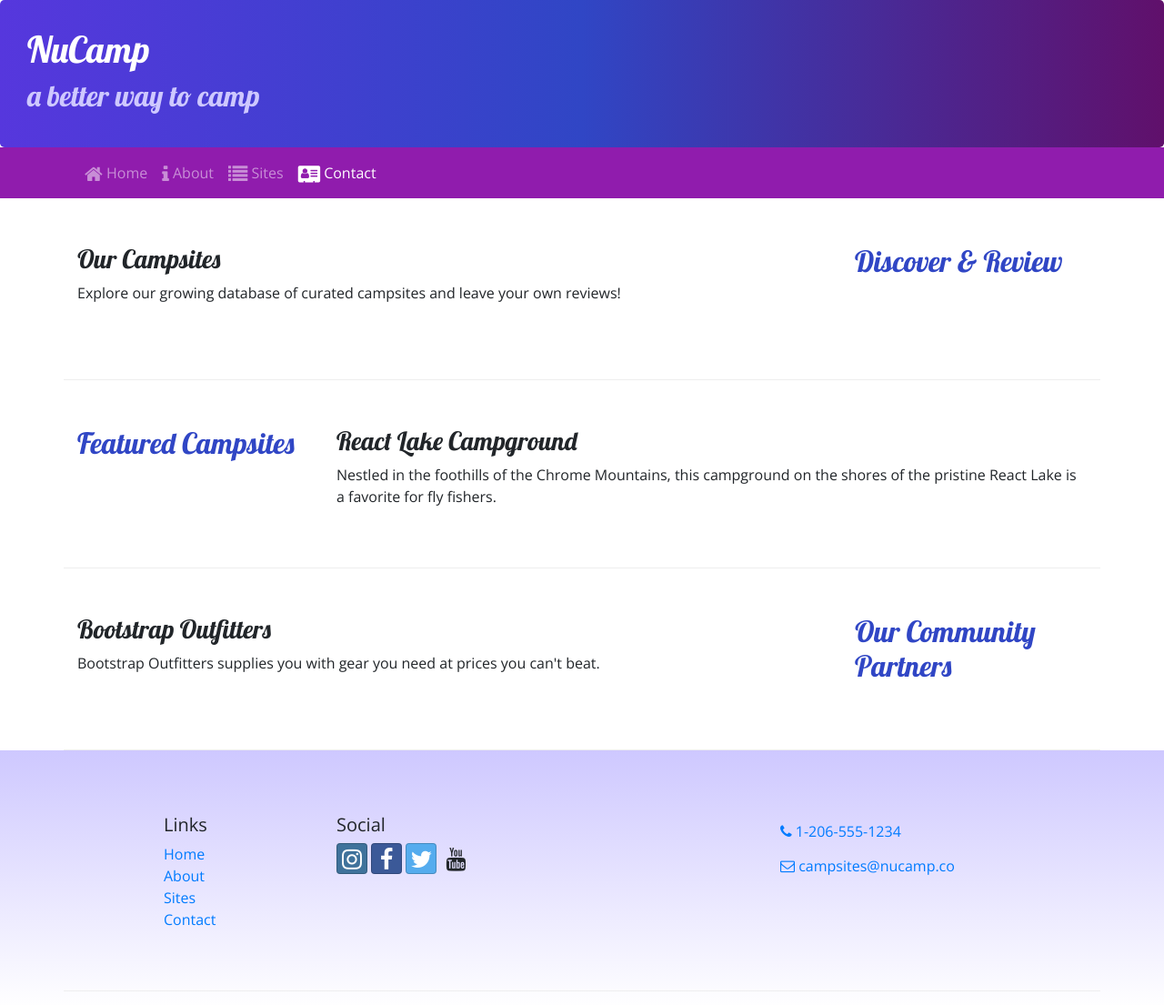
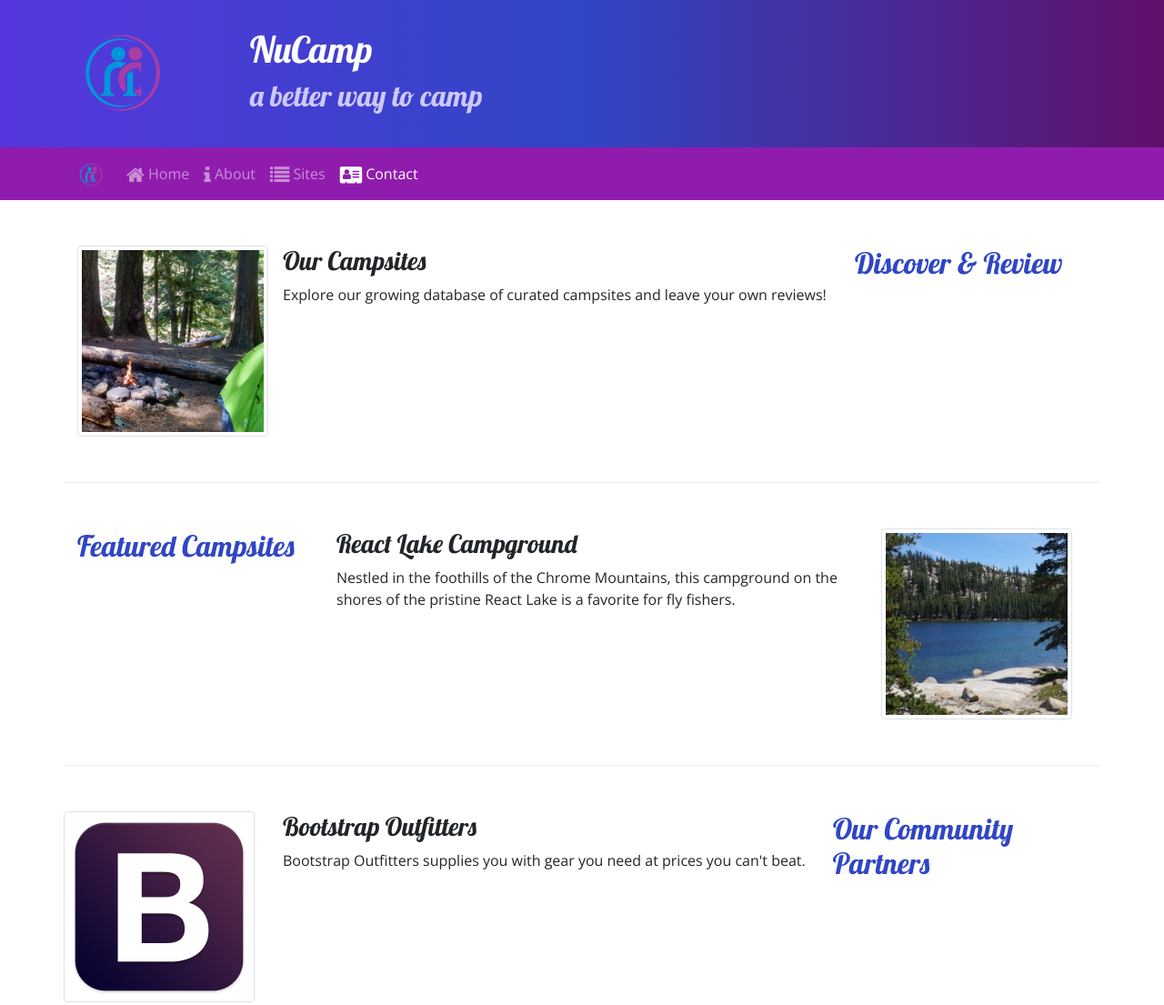
Before and after one commit to ocin13/newcampsite, a website: page index.html in a window 1280 px wide. Shown: the top 1105 px of the page at 91% size. Drawn offline with nearby package versions, Linux system fonts and the light colour scheme.

Commit message:
image and media

```diff
--- a/index.html
+++ b/index.html
@@ -19,15 +19,23 @@
 
 <body>
 
-    <header class="jumbotron">
-        <div>
+    <header class="jumbotron jumbotron-fluid">
+        <div class="container">
+            <div class="row">
+                <div class="col-4 col-sm-3 col-md-2 self-align-center ">
+                    <a href="index.html"> <img class="image-fluid" src="img/logo.png"></a>
+                </div>
+                <div class="col ">
                     <h1>NuCamp</h1>
                     <h2>a better way to camp</h2>
+                </div>
+            </div>
         </div>
     </header>
 
     <nav class="navbar navbar-expand-sm navbar-dark sticky-top">
         <div class="container">
+            <a href="index.html" class="navbar-brand" ><img src="img/logo.png" style="height: 30px;width: 30px;"></a>
             <button class="navbar-toggler ml-auto" type="button"  data-toggle="collapse" data-target="#navigation">
                 <span class="navbar-toggler-icon"></span>
             </button>
@@ -48,9 +56,13 @@
                 <h2>Discover & Review</h2>
             </div>
             <div class="col">
+                <div class="media">
+                        <img class="d-flex mr-3 img-thumbnail" src="img/breadcrumb-trail-thumb.jpg">
+                        <div class="media-body self-align-cneter">
                             <h3>Our Campsites</h3>
                             <p class="d-none d-sm-block">Explore our growing database of curated campsites and leave your own reviews!</p>
-
+                        </div>
+                    </div>
             </div>
         </div>
         <div class="row row-content">
@@ -58,8 +70,13 @@
                 <h2>Featured Campsites</h2>
             </div>
             <div class="col">
+                <div class="media">
+                    <img class="d-flex mr-3 img-thumbnail order-last" src="img/react-lake-thumb.jpg">
+                    <div class="media-body self-align-center">
                         <h3>React Lake Campground</h3>
                         <p class="d-none d-sm-block">Nestled in the foothills of the Chrome Mountains, this campground on the shores of the pristine React Lake is a favorite for fly fishers.</p>
+                    </div>
+                </div>
             </div>
         </div>
 
@@ -67,9 +84,14 @@
             <div class="col-sm-4 order-sm-last col-md-3">
                 <h2>Our Community Partners</h2>
             </div>
+            <div class="media">
+                <img class="d-flex mr-3 img-thumbnail" src="img/bootstrap-thumb.png">
+                <div class="media-body self-align-center">
                     <div class="col">
                         <h3>Bootstrap Outfitters</h3>
                         <p class="d-none d-sm-block">Bootstrap Outfitters supplies you with gear you need at prices you can't beat.</p>
+                    </div>
+                </div>
             </div>
         </div>
     </div>
```
Also changed, not shown: aboutus.html (+5 -1 lines), contactus.html (+7 -3 lines), img/bootstrap-thumb.png (added), img/breadcrumb-trail-thumb.jpg (added), img/breadcrumb-trail.jpg (added), img/chrome-river-thumb.jpg (added), img/chrome-river.jpg (added), img/logo.png (added), img/react-lake-thumb.jpg (added), img/react-lake.jpg (added). Lines whose indentation alone changed are shown as unchanged.
